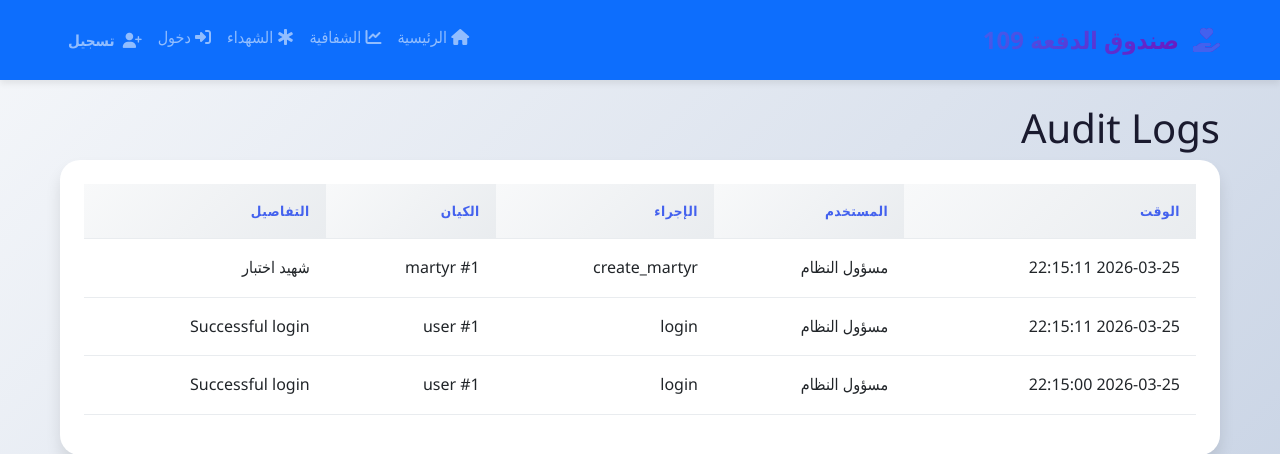
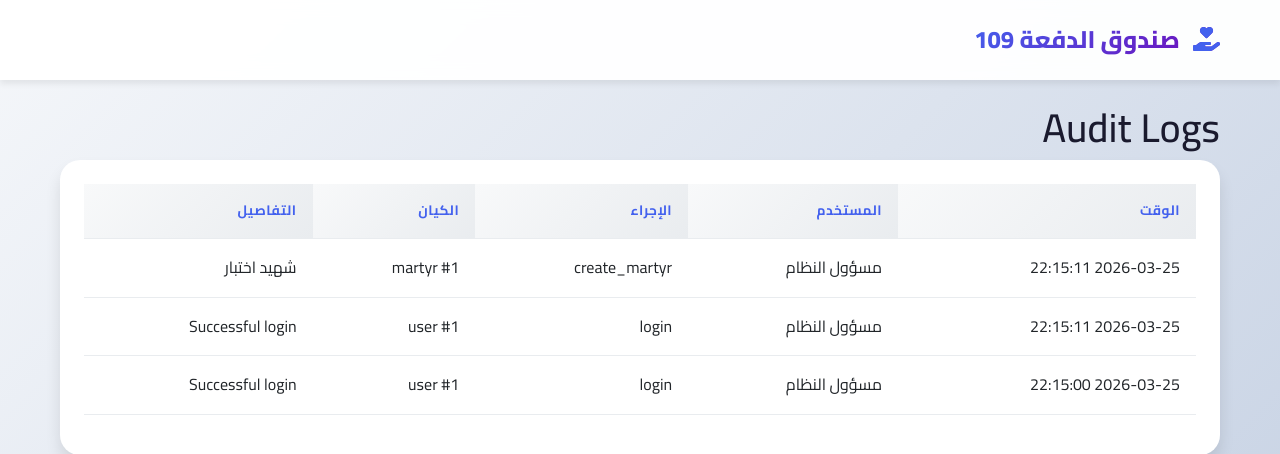
Before and after one commit to abdelrahman109/109-sys1, a Flask app: page /admin/audit-logs in a window 1280 px wide. Shown: the top 454 px of the page. Run offline with Flask 3, Linux system fonts and the light colour scheme; a user stored in the database is signed in; data comes from the database, SQL or seed files in the repository.

Commit message:
Update base.html

```diff
--- a/templates/base.html
+++ b/templates/base.html
@@ -2,7 +2,7 @@
 <html lang="ar" dir="rtl">
 <head>
     <meta charset="UTF-8">
-    <meta name="viewport" content="width=device-width, initial-scale=1.0">
+    <meta name="viewport" content="width=device-width, initial-scale=1.0, user-scalable=yes">
     <title>{% block title %}نظام دعم الدفعة 109{% endblock %}</title>
 
     <!-- Bootstrap 5 CSS -->
@@ -11,61 +11,57 @@
     <!-- Font Awesome 6 -->
     <link rel="stylesheet" href="https://cdnjs.cloudflare.com/ajax/libs/font-awesome/6.4.0/css/all.min.css">
 
+    <!-- Google Fonts -->
+    <link href="https://fonts.googleapis.com/css2?family=Cairo:wght@400;500;600;700;800&display=swap" rel="stylesheet">
+
     <!-- Custom CSS -->
-    <link rel="stylesheet" href="/static/css/style.css">
+    <link rel="stylesheet" href="{{ url_for('static', filename='css/style.css') }}">
 
     {% block extra_css %}{% endblock %}
 </head>
 <body>
     <!-- Navigation Bar -->
-    <nav class="navbar navbar-expand-lg navbar-dark bg-primary">
+    <nav class="navbar">
         <div class="container">
-            <a class="navbar-brand" href="/">
+            <a class="navbar-brand" href="{{ url_for('index') }}">
                 <i class="fas fa-hand-holding-heart"></i> صندوق الدفعة 109
             </a>
-            <button class="navbar-toggler" type="button" data-bs-toggle="collapse" data-bs-target="#navbarNav">
-                <span class="navbar-toggler-icon"></span>
+            <button class="navbar-toggler" type="button" aria-label="القائمة">
+                <i class="fas fa-bars"></i>
             </button>
             <div class="collapse navbar-collapse" id="navbarNav">
-                <ul class="navbar-nav ms-auto">
-                    <li class="nav-item">
-                        <a class="nav-link" href="/">
-                            <i class="fas fa-home"></i> الرئيسية
-                        </a>
-                    </li>
-                    <li class="nav-item">
-                        <a class="nav-link" href="/transparency">
-                            <i class="fas fa-chart-line"></i> الشفافية
-                        </a>
-                    </li>
-                    <li class="nav-item">
-                        <a class="nav-link" href="/martyrs">
-                            <i class="fas fa-star-of-life"></i> الشهداء
-                        </a>
-                    </li>
-                    <li class="nav-item">
-                        <a class="nav-link" href="/login">
-                            <i class="fas fa-sign-in-alt"></i> دخول
-                        </a>
-                    </li>
-                    <li class="nav-item">
-                        <a class="nav-link btn btn-outline-light" href="/register">
-                            <i class="fas fa-user-plus"></i> تسجيل
-                        </a>
-                    </li>
+                <ul class="nav-links">
+                    <li><a href="{{ url_for('index') }}"><i class="fas fa-home"></i> الرئيسية</a></li>
+                    <li><a href="{{ url_for('transparency') }}"><i class="fas fa-chart-line"></i> الشفافية</a></li>
+                    <li><a href="{{ url_for('martyrs') }}"><i class="fas fa-star-of-life"></i> الشهداء</a></li>
+                    {% if current_user.is_authenticated %}
+                        <li><a href="{{ url_for('profile') }}"><i class="fas fa-user"></i> ملفي الشخصي</a></li>
+                        <li><a href="{{ url_for('my_donations') }}"><i class="fas fa-donate"></i> تبرعاتي</a></li>
+                        <li><a href="{{ url_for('logout') }}"><i class="fas fa-sign-out-alt"></i> تسجيل خروج</a></li>
+                        {% if current_user.role == 'admin' %}
+                            <li><a href="{{ url_for('admin_dashboard') }}"><i class="fas fa-cog"></i> لوحة الأدمن</a></li>
+                        {% endif %}
+                    {% else %}
+                        <li><a href="{{ url_for('login') }}"><i class="fas fa-sign-in-alt"></i> دخول</a></li>
+                        <li><a href="{{ url_for('register') }}" class="btn-outline-light"><i class="fas fa-user-plus"></i> تسجيل</a></li>
+                    {% endif %}
                 </ul>
             </div>
         </div>
     </nav>
 
-    <!-- Flash Messages -->
+    <!-- Flash Messages Container -->
+    <div id="message-container" class="container mt-3"></div>
+
+    <!-- Traditional Flash Messages -->
     <div class="container mt-3">
         {% with messages = get_flashed_messages(with_categories=true) %}
             {% if messages %}
                 {% for category, message in messages %}
-                    <div class="alert alert-{{ category if category != 'message' else 'info' }} alert-dismissible fade show">
-                        {{ message }}
-                        <button type="button" class="btn-close" data-bs-dismiss="alert"></button>
+                    <div class="alert alert-{{ category if category != 'message' else 'info' }}">
+                        <i class="fas fa-{{ 'check-circle' if category == 'success' else 'exclamation-circle' if category == 'danger' else 'info-circle' }}"></i>
+                        <span>{{ message }}</span>
+                        <button type="button" class="close" onclick="this.parentElement.remove()">&times;</button>
                     </div>
                 {% endfor %}
             {% endif %}
@@ -88,7 +84,20 @@
     <!-- Scripts -->
     <script src="https://cdn.jsdelivr.net/npm/bootstrap@5.3.0/dist/js/bootstrap.bundle.min.js"></script>
     <script src="https://code.jquery.com/jquery-3.7.0.min.js"></script>
-    <script src="/static/js/main.js"></script>
+    <script src="{{ url_for('static', filename='js/main.js') }}"></script>
+
+    <script>
+        // شريط التنقل للموبايل
+        document.addEventListener('DOMContentLoaded', function() {
+            const toggler = document.querySelector('.navbar-toggler');
+            const navCollapse = document.querySelector('.nav-links');
+            if (toggler && navCollapse) {
+                toggler.addEventListener('click', function() {
+                    navCollapse.classList.toggle('active');
+                });
+            }
+        });
+    </script>
 
     {% block extra_js %}{% endblock %}
 </body>
```
